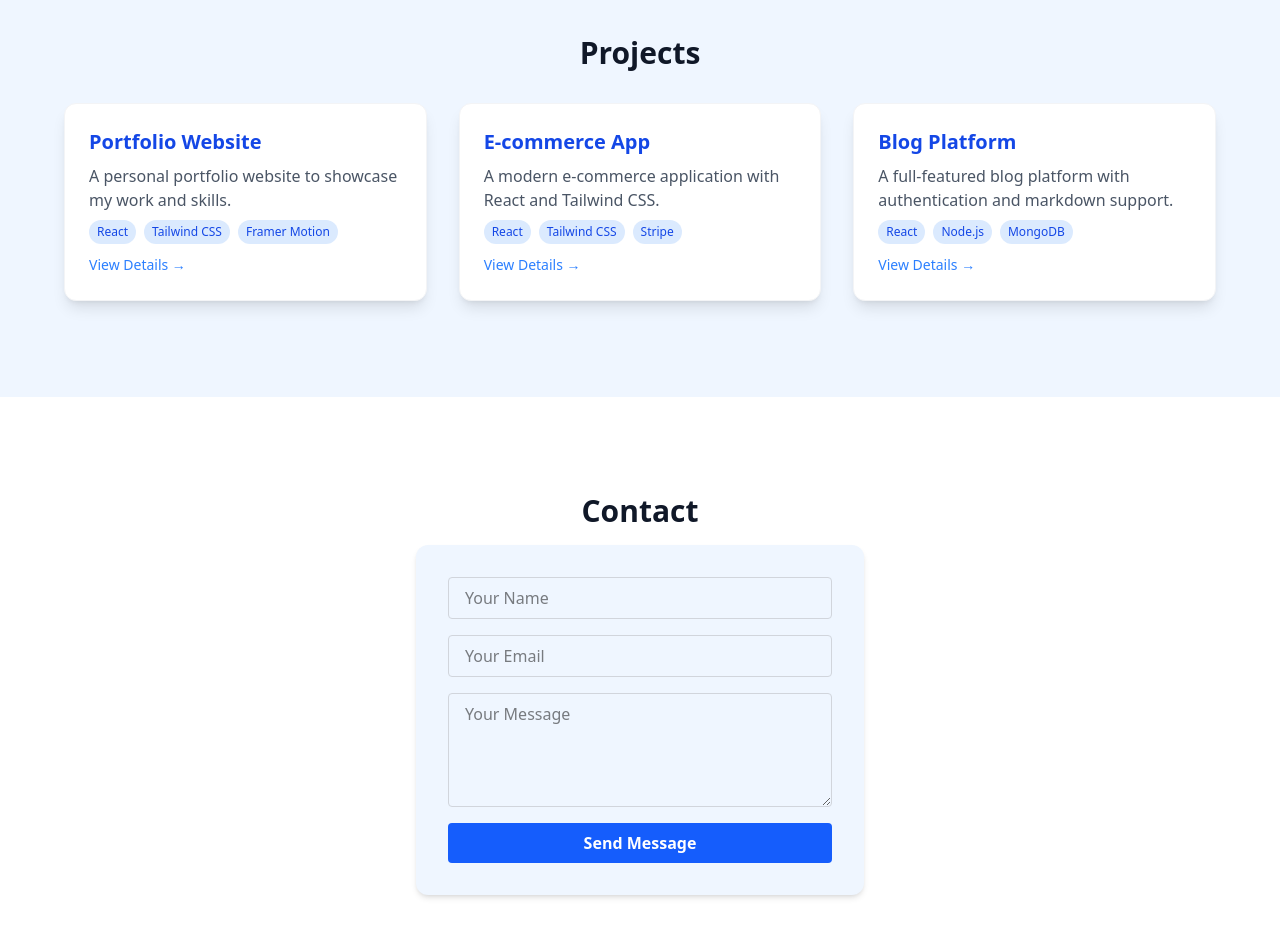
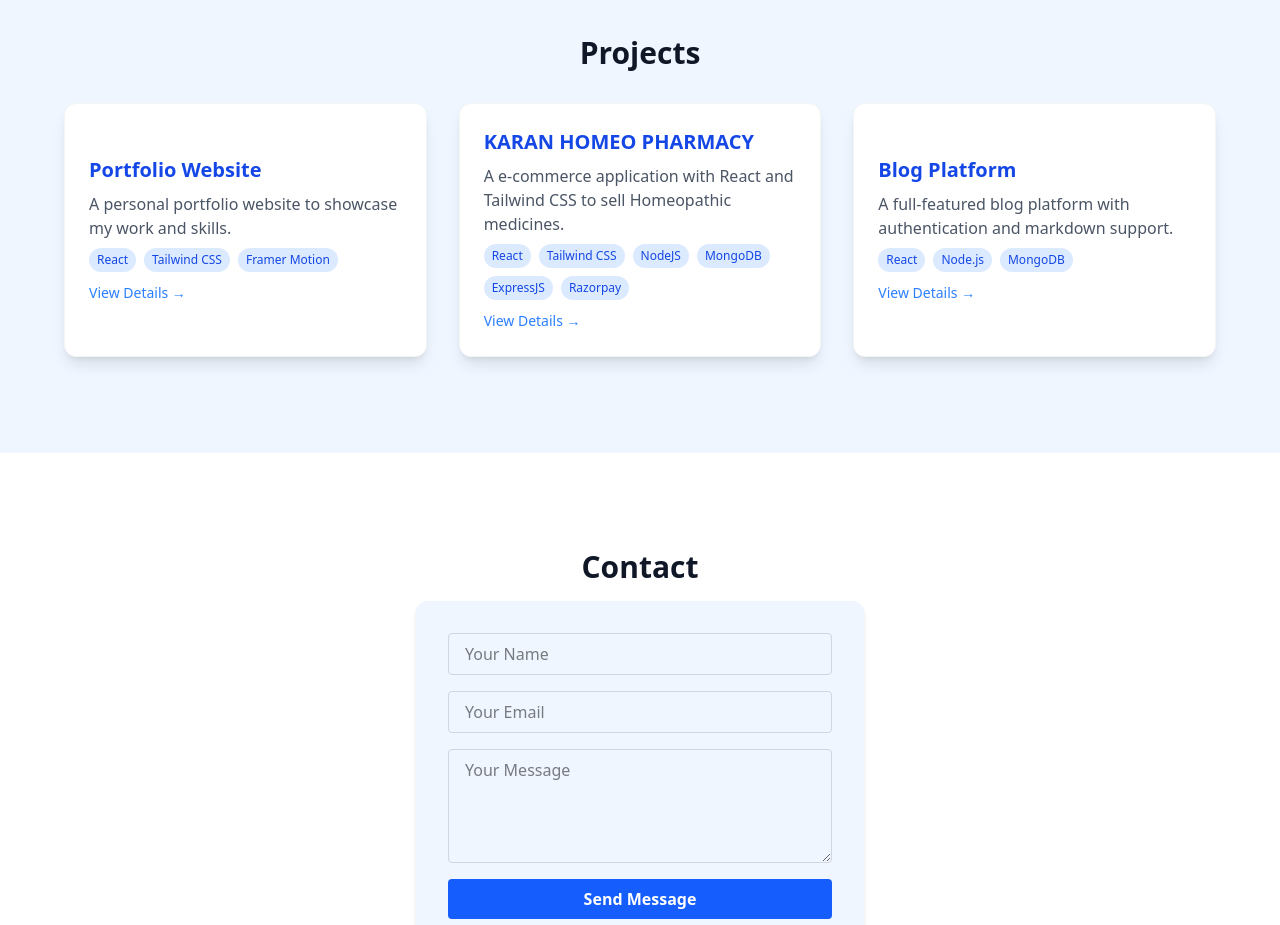
Before and after one commit to Gabrial-8467/Portfolio, a React (Vite) app in the folder frontend/: page / in a window 1280 px wide. Shown: the part 5880-6805 px from the top of the page. Built offline with nearby package versions, Linux system fonts and the light colour scheme.

Commit message:
changes committed

```diff
--- a/frontend/src/components/Projects.jsx
+++ b/frontend/src/components/Projects.jsx
@@ -2,6 +2,8 @@ import { motion, AnimatePresence } from "framer-motion";
 import { useState } from "react";
 import ProjectImage from "./ProjectImage";
 import image from "../assets/image.png";
+import karan from "../assets/karanhomeopharmacy.png"
+import karan2 from "../assets/karan2.png"
 
 const projects = [
   {
@@ -16,16 +18,16 @@ const projects = [
     tech: ["React", "Tailwind CSS", "Framer Motion"],
   },
   {
-    title: "E-commerce App",
-    description: "A modern e-commerce application with React and Tailwind CSS.",
-    details: "Includes product listings, cart, and checkout. Built with React, Tailwind CSS, and Stripe integration.",
+    title: "KARAN HOMEO PHARMACY",
+    description: "A e-commerce application with React and Tailwind CSS to sell Homeopathic medicines.",
+    details: "Includes product listings, cart, and checkout. Built with React, Tailwind CSS, and Razorpay integration.",
     images: [
-      "https://via.placeholder.com/400x200?text=E-commerce+App+1",
-      "https://via.placeholder.com/400x200?text=E-commerce+App+2"
+      karan,
+      karan2,
     ],
-    link: "#",
-    source: "#",
-    tech: ["React", "Tailwind CSS", "Stripe"],
+    link: "https://karan-homeo-pharmacy.vercel.app/",
+    source: "##",
+    tech: ["React", "Tailwind CSS","NodeJS","MongoDB", "ExpressJS", "Razorpay"],
   },
   {
     title: "Blog Platform",
```
Also changed, not shown: frontend/src/assets/karan2.png (added), frontend/src/assets/karanhomeopharmacy.png (added).
